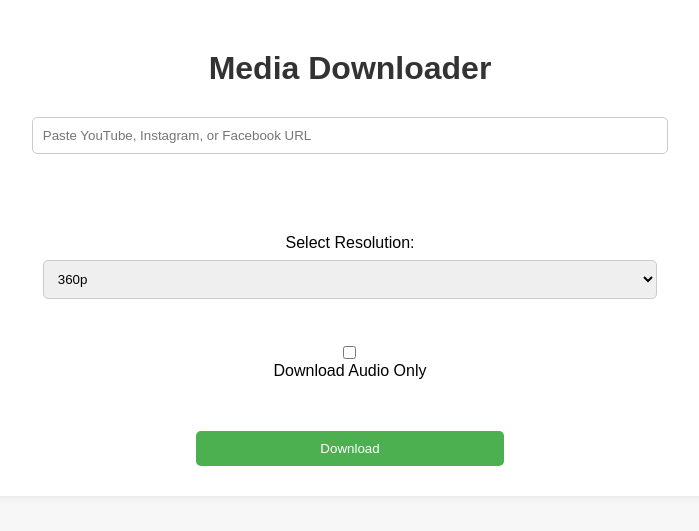
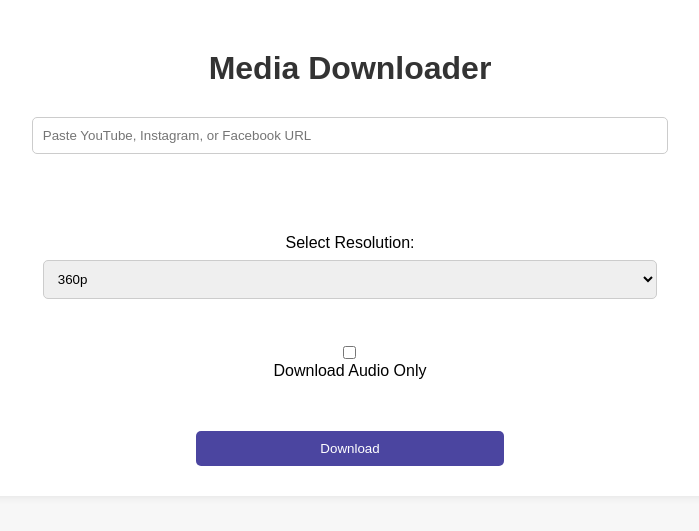
Before and after one commit to Cyber-Zypher/Meteorite-YouTube-Downloader, a Flask app: page / in a window 1280 px wide. Shown: the part 51-582 px from the top of the page, without its empty margins (290-989 px from the left). Run offline with Flask 3, Linux system fonts and the light colour scheme.

Commit message:
Update styles.css

```diff
--- a/static/styles.css
+++ b/static/styles.css
@@ -46,14 +46,14 @@ input[type="submit"] {
     margin-top: 15px;
     border: none;
     border-radius: 5px;
-    background-color: #4CAF50;
+    background-color: #4b45a0;
     color: white;
     cursor: pointer;
     transition: background-color 0.3s ease;
 }
 
 input[type="submit"]:hover {
-    background-color: #4b45a0;
+    background-color: rgb(75, 69, 160);
 }
 
 #downloadText {
```
